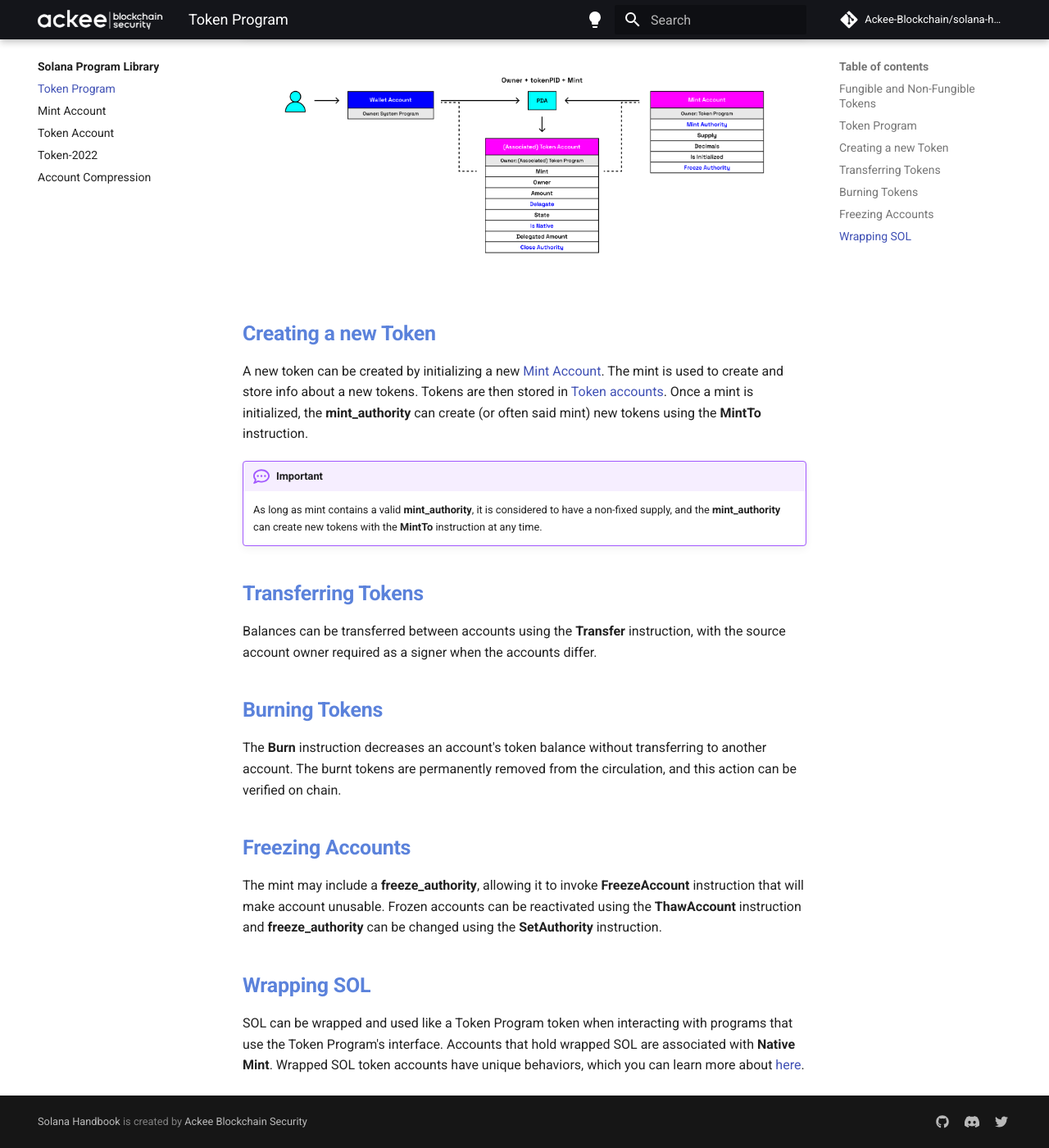
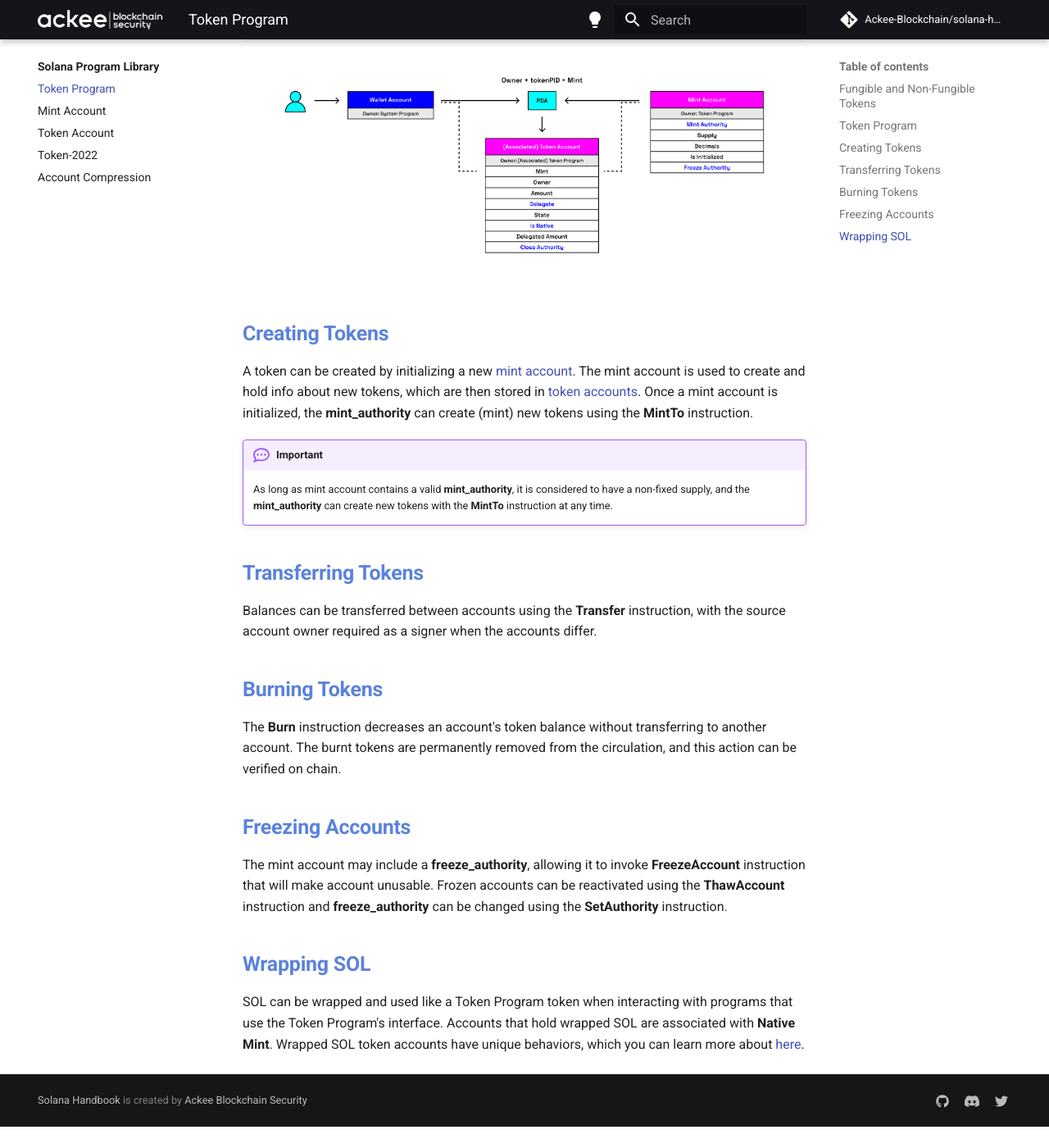
Before and after one commit to vmpyre/solana-handbook, an MkDocs documentation site: the page built from docs/handbook/chapter4/token-program.md, in a window 1280 px wide and 1400 px high, scrolled down 807 px. Shown: the whole window at 82% size. Built offline with MkDocs 1.6.1 and Material for MkDocs 9.7.7, drawn with Linux system fonts in a browser that asks for light colours; comment, search, counter and statistics services are not loaded; after the commit the page ends 2181 px from its top, so only the background shows below that.

Commit message:
update token creation section

```diff
--- a/docs/handbook/chapter4/token-program.md
+++ b/docs/handbook/chapter4/token-program.md
@@ -19,13 +19,13 @@ Token Program defines a common implementation for fungible and non-fungible toke
 
 ![Blockchain](../../images/token_program.png)
 
-## Creating a new Token
+## Creating Tokens
 
-A new token can be created by initializing a new [Mint Account](./mint-account.md). The mint is used to create and store info about a new tokens. Tokens are then stored in [Token accounts](./token-account.md). Once a mint is initialized, the **mint_authority** can create (or often said mint) new tokens using the **MintTo** instruction.
+A token can be created by initializing a new [mint account](./mint-account.md). The mint account is used to create and hold info about new tokens, which are then stored in [token accounts](./token-account.md). Once a mint account is initialized, the **mint_authority** can create (mint) new tokens using the **MintTo** instruction.
 
 !!! important
 
-    As long as mint contains a valid **mint_authority**, it is considered to have a non-fixed supply, and the **mint_authority** can create new tokens with the **MintTo** instruction at any time.
+    As long as mint account contains a valid **mint_authority**, it is considered to have a non-fixed supply, and the **mint_authority** can create new tokens with the **MintTo** instruction at any time.
 
 ## Transferring Tokens
 
@@ -37,7 +37,7 @@ The **Burn** instruction decreases an account's token balance without transferri
 
 ## Freezing Accounts
 
-The mint may include a **freeze_authority**, allowing it to invoke **FreezeAccount** instruction that will make account unusable. Frozen accounts can be reactivated using the **ThawAccount** instruction and **freeze_authority** can be changed using the **SetAuthority** instruction.
+The mint account may include a **freeze_authority**, allowing it to invoke **FreezeAccount** instruction that will make account unusable. Frozen accounts can be reactivated using the **ThawAccount** instruction and **freeze_authority** can be changed using the **SetAuthority** instruction.
 
 ## Wrapping SOL
 
```
